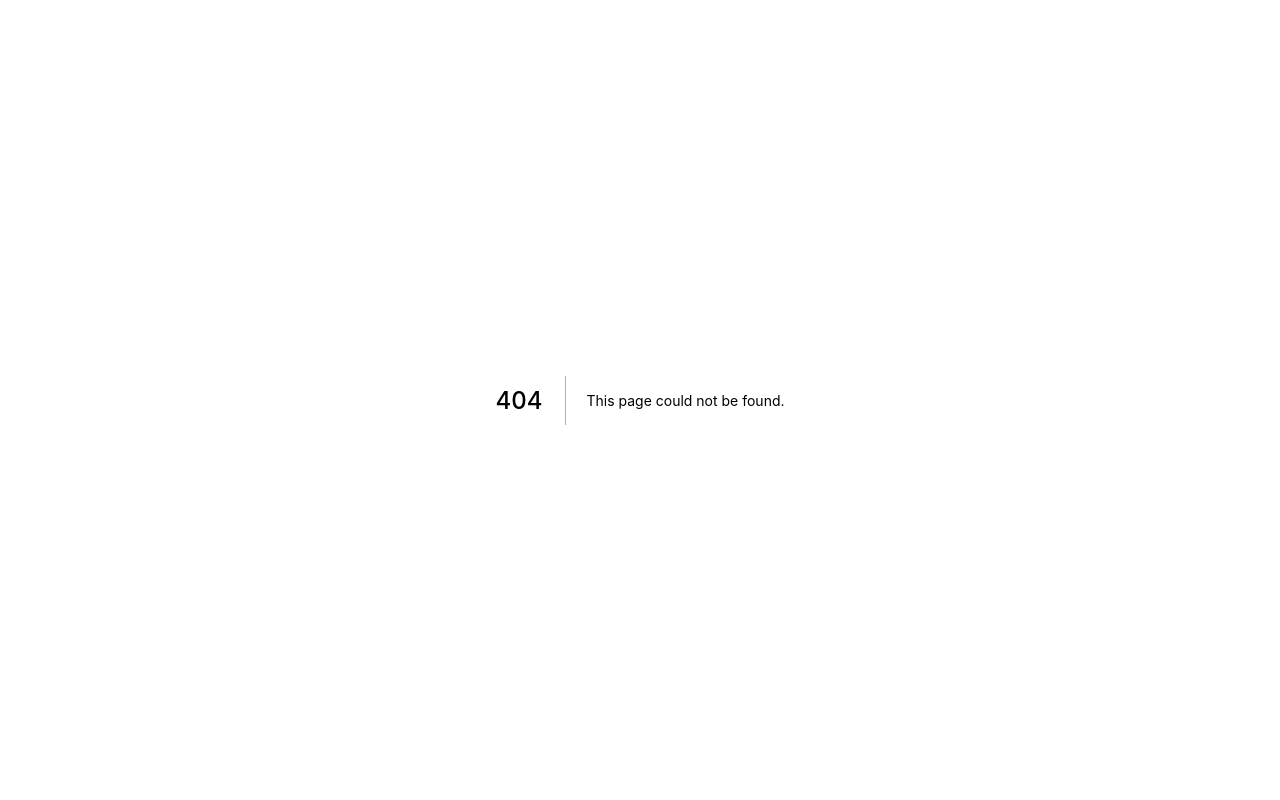
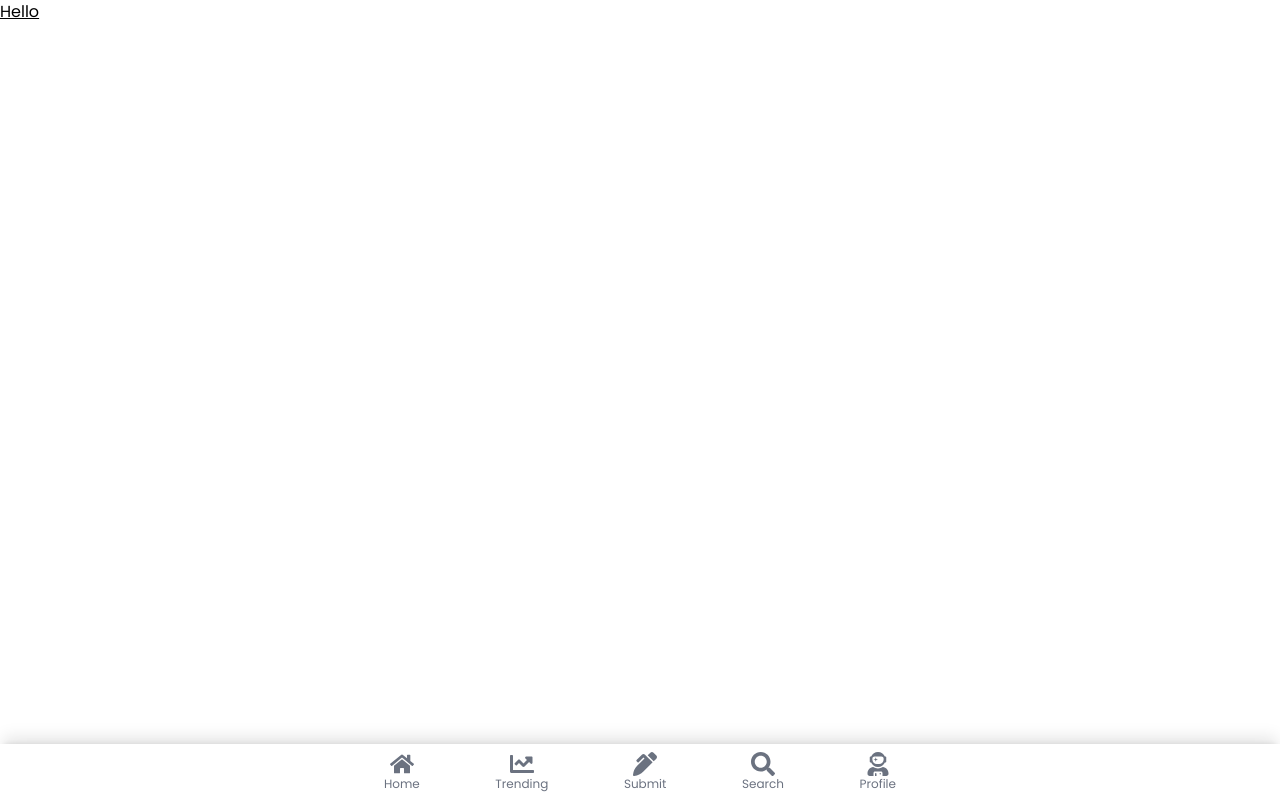
Before and after one commit to Pika-Pool/ProjectHunt, a Next.js app: page /home in a window 1280 px wide. Before the commit this address had no page. Built offline with nearby package versions, Linux system fonts and the light colour scheme.

Commit message:
Routing and tabs
- create bottom tab bar
- redirect / route to /home permanently

```diff
--- a/next.config.js
+++ b/next.config.js
@@ -44,6 +44,10 @@ const nextConfig = {
 
 		return config;
 	},
+
+	async redirects() {
+		return [{ source: '/', destination: '/home', permanent: true }];
+	},
 };
 
 module.exports = nextConfig;
--- a/package.json
+++ b/package.json
@@ -9,9 +9,11 @@
     "lint": "next lint"
   },
   "dependencies": {
+    "classnames": "^2.3.1",
     "next": "12.1.6",
     "react": "18.1.0",
-    "react-dom": "18.1.0"
+    "react-dom": "18.1.0",
+    "react-icons": "^4.4.0"
   },
   "devDependencies": {
     "@types/node": "17.0.36",
--- /dev/null
+++ b/pages/home.tsx
@@ -0,0 +1,120 @@
+import classnames from 'classnames';
+import type { NextPage } from 'next';
+import Link, { type LinkProps } from 'next/link';
+import { useRouter } from 'next/router';
+import type { ReactNode } from 'react';
+import {
+	FaChartLine,
+	FaHome,
+	FaPenAlt,
+	FaSearch,
+	FaUserAstronaut,
+} from 'react-icons/fa';
+import type { UrlObject } from 'url';
+
+const HomePage: NextPage = () => {
+	return (
+		<div>
+			<main>
+				<h1 className='underline'>Hello</h1>
+			</main>
+
+			<footer
+				className='fixed bottom-0 left-0 w-full p-2'
+				style={{
+					boxShadow:
+						'0 -10px 15px -3px rgb(0 0 0 / 0.1), 0 -4px 6px -4px rgb(0 0 0 / 0.1)',
+				}}
+			>
+				<div className='max-w-lg flex justify-between items-center m-auto'>
+					<NavLink
+						href='/home'
+						content={
+							<>
+								<FaHome size='2em' />
+								<span>Home</span>
+							</>
+						}
+					/>
+					<NavLink
+						href='/trending'
+						content={
+							<>
+								<FaChartLine size='2em' />
+								<span>Trending</span>
+							</>
+						}
+					/>
+					<NavLink
+						href='/submit'
+						content={
+							<>
+								<FaPenAlt size='2em' />
+								<span>Submit</span>
+							</>
+						}
+					/>
+					<NavLink
+						href='/search'
+						content={
+							<>
+								<FaSearch size='2em' />
+								<span>Search</span>
+							</>
+						}
+					/>
+					<NavLink
+						href='/profile'
+						content={
+							<>
+								<FaUserAstronaut size='2em' />
+								<span>Profile</span>
+							</>
+						}
+					/>
+				</div>
+			</footer>
+		</div>
+	);
+};
+
+export default HomePage;
+
+interface NavLinkProps extends LinkProps {
+	content?: ReactNode;
+	href: string | UrlObject;
+}
+
+const NavLink = ({ href, content, ...linkProps }: NavLinkProps) => {
+	const router = useRouter();
+
+	return (
+		<Link href={href} {...linkProps}>
+			<a
+				className={classnames(
+					'flex flex-col justify-center items-center text-xs text-gray-500 hover:text-amber-600',
+					{ 'text-amber-600': router.pathname === href },
+				)}
+			>
+				{content}
+			</a>
+		</Link>
+	);
+};
+
+// interface NavLinkProps extends LinkProps {
+// 	render: (props: {
+// 		href: LinkProps['href'];
+// 		isRouteActive: boolean;
+// 	}) => ReactNode;
+// }
+
+// const NavLink = ({ render, href, ...linkProps }: NavLinkProps) => {
+// 	const router = useRouter();
+
+// 	return (
+// 		<Link href={href} {...linkProps}>
+// 			{render({ href, isRouteActive: router.pathname === href })}
+// 		</Link>
+// 	);
+// };
--- a/pages/index.tsx
+++ /dev/null
@@ -1,13 +0,0 @@
-import type { NextPage } from 'next';
-
-const Home: NextPage = () => {
-	return (
-		<div>
-			<main>
-				<h1 className='underline'>Hello</h1>
-			</main>
-		</div>
-	);
-};
-
-export default Home;
```
Also changed, not shown: 1 other file (tests, documents, lock files or other folders).
